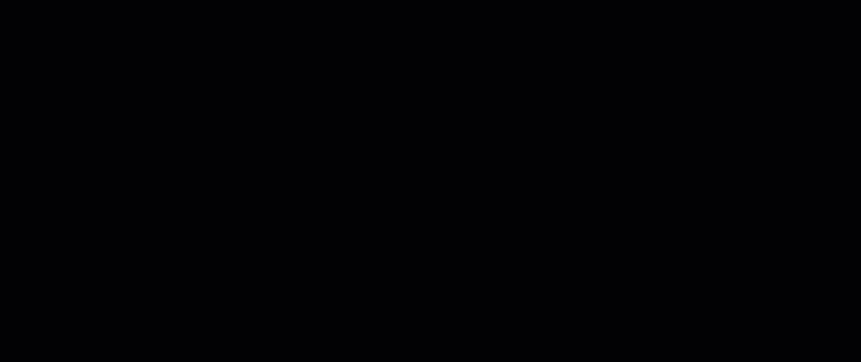
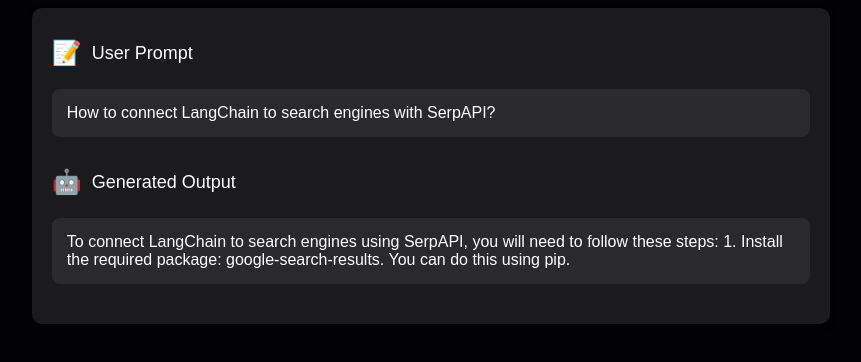
Before and after one commit to NullPointers-hackathon/Shivam_AI, a React (Vite) app: page /OutputDisplay in a window 1280 px wide. Before the commit this address had no page. Shown: the top 362 px of the page, without its empty margins (209-1070 px from the left). Built offline with nearby package versions, Linux system fonts and the light colour scheme.

Commit message:
output completed

```diff
--- a/src/App.jsx
+++ b/src/App.jsx
@@ -1,6 +1,7 @@
 import React from "react";
 import { BrowserRouter as Router, Routes, Route } from "react-router-dom";
 import LandingPage from "./pages/landingPage/LandingPage";
+import OutputDisplay from "./components/common/outputdisplay/OutputDisplay";
 
 
 export default function App() {
@@ -9,6 +10,7 @@
       <Router>
         <Routes>
           <Route path="/" element={<LandingPage />} />
+          <Route path="/OutputDisplay" element={<OutputDisplay />} />
         </Routes>
       </Router>
     </>
--- /dev/null
+++ b/src/components/common/outputdisplay/OutputDisplay.jsx
@@ -0,0 +1,42 @@
+import React from "react";
+import "./style.css";
+
+const OutputDisplay = ({ userPrompt, promptOutput }) => {
+  return (
+    <div className="output-display">
+      <div className="section user-prompt">
+        <div className="header">
+          <span className="icon">📝</span>
+          <h2>User Prompt</h2>
+        </div>
+        <div className="content">
+          <p>{userPrompt}</p>
+        </div>
+      </div>
+
+      <div className="section generated-output">
+        <div className="header">
+          <span className="icon">🤖</span>
+          <h2>Generated Output</h2>
+        </div>
+        <div className="content">
+          <p>{promptOutput}</p>
+        </div>
+      </div>
+    </div>
+  );
+};
+
+const App = () => {
+  const userPrompt = "How to connect LangChain to search engines with SerpAPI?";
+  const promptOutput =
+    "To connect LangChain to search engines using SerpAPI, you will need to follow these steps:\n1. Install the required package: google-search-results. You can do this using pip.";
+
+  return (
+    <div className="App">
+      <OutputDisplay userPrompt={userPrompt} promptOutput={promptOutput} />
+    </div>
+  );
+};
+
+export default App;
--- /dev/null
+++ b/src/components/common/outputdisplay/style.css
@@ -0,0 +1,40 @@
+.output-display {
+    background-color: #1b1b1d;
+    color: #fff;
+    padding: 20px;
+    border-radius: 10px;
+    font-family: Arial, sans-serif;
+    width: 60%;
+    margin: 0 auto;
+    box-shadow: 0px 4px 8px rgba(0, 0, 0, 0.2);
+  }
+
+  .section {
+    margin-bottom: 20px;
+  }
+
+  .header {
+    display: flex;
+    align-items: center;
+    margin-bottom: 10px;
+  }
+
+  .icon {
+    font-size: 24px;
+    margin-right: 10px;
+  }
+
+  h2 {
+    font-size: 18px;
+    font-weight: normal;
+  }
+
+  .content {
+    background-color: #2a2a2e;
+    padding: 15px;
+    border-radius: 8px;
+  }
+
+  p {
+    margin: 0;
+  }
```
